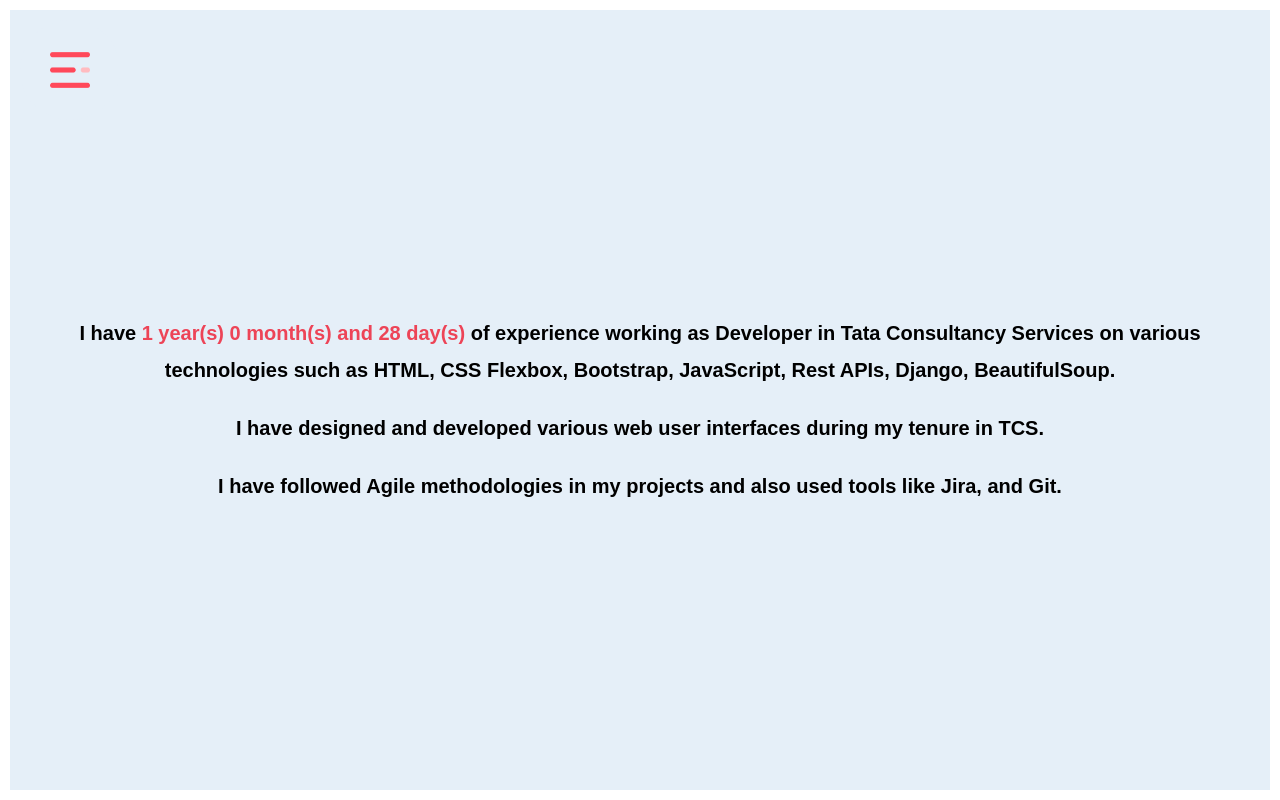
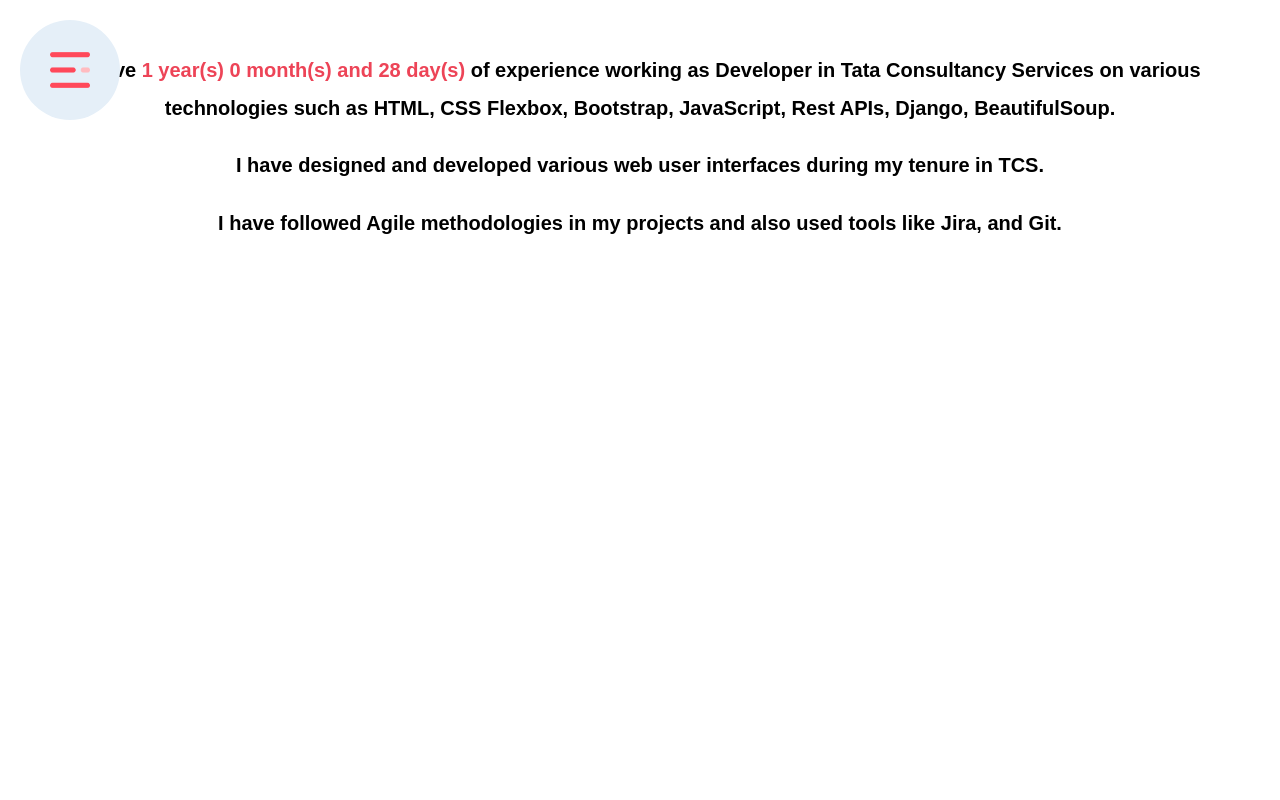
Before and after one commit to guptstagram/portfolio-react, a React (Create React App) app: page /experience in a window 1280 px wide. Built offline with nearby package versions, Linux system fonts and the light colour scheme; a web font is replaced by a local one.

Commit message:
Update expComponent.js

```diff
--- a/src/components/ExpComponent/expComponent.js
+++ b/src/components/ExpComponent/expComponent.js
@@ -1,5 +1,6 @@
 import React, { Component } from 'react'
 import {generateExpTime} from './generateExpTime';
+import Fade from '../../transitions/fade.js';
 import "./expComponent.css"
 
 export class ExpComponent extends Component {
@@ -10,14 +11,10 @@
 
     render() {
         return (
-            <div id="wrapper">
-                <div id="exp-section">
-                    <div className="exp-box">
-                        <p>I have <span className="red-text"></span> of experience working as Developer in Tata Consultancy Services on various technologies such as HTML, CSS Flexbox, Bootstrap, JavaScript, Rest APIs, Django, BeautifulSoup.</p>
-                        <p>I have designed and developed various web user interfaces during my tenure in TCS.</p>
-                        <p>I have followed Agile methodologies in my projects and also used tools like Jira, and Git.</p>
-                    </div>
-                </div>
+            <div className="exp-box">
+                <p>I have <span className="red-text"></span> of experience working as Developer in Tata Consultancy Services on various technologies such as HTML, CSS Flexbox, Bootstrap, JavaScript, Rest APIs, Django, BeautifulSoup.</p>
+                <p>I have designed and developed various web user interfaces during my tenure in TCS.</p>
+                <p>I have followed Agile methodologies in my projects and also used tools like Jira, and Git.</p>
             </div>
         )
     }
```
